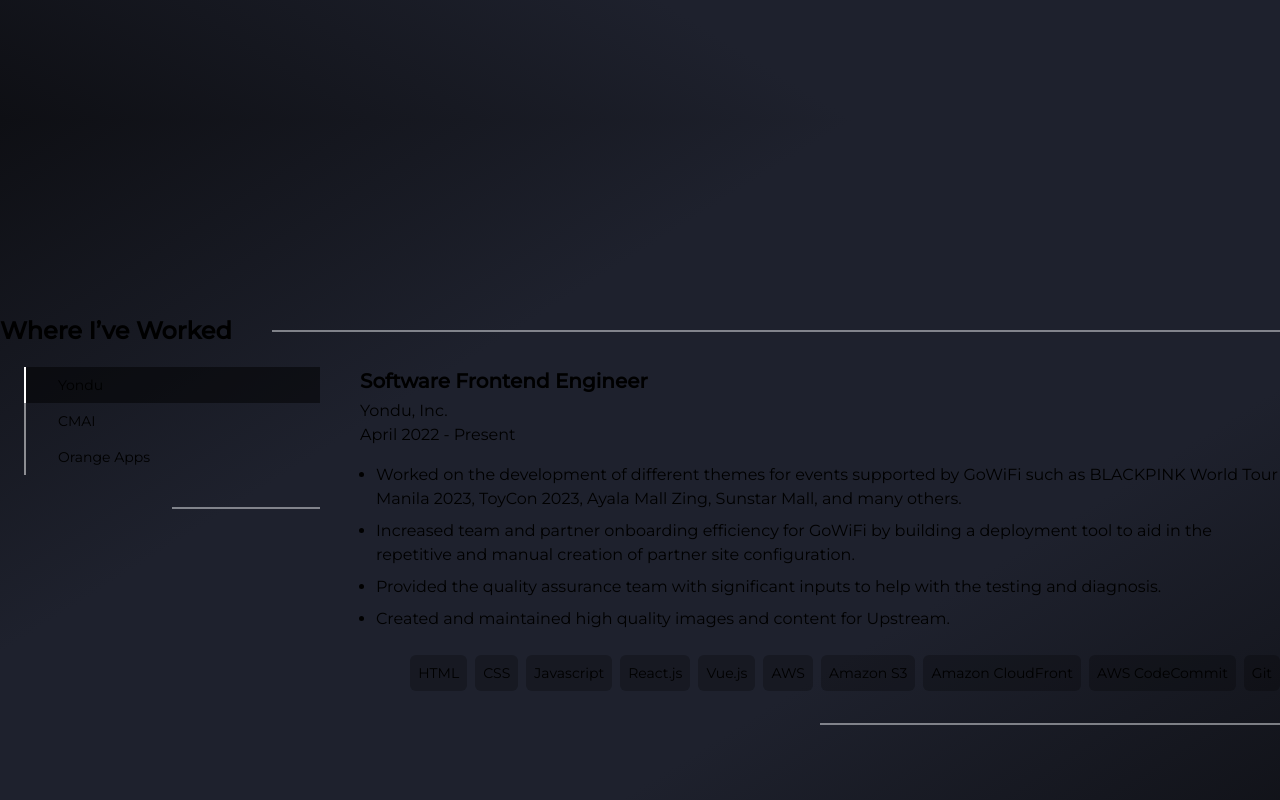
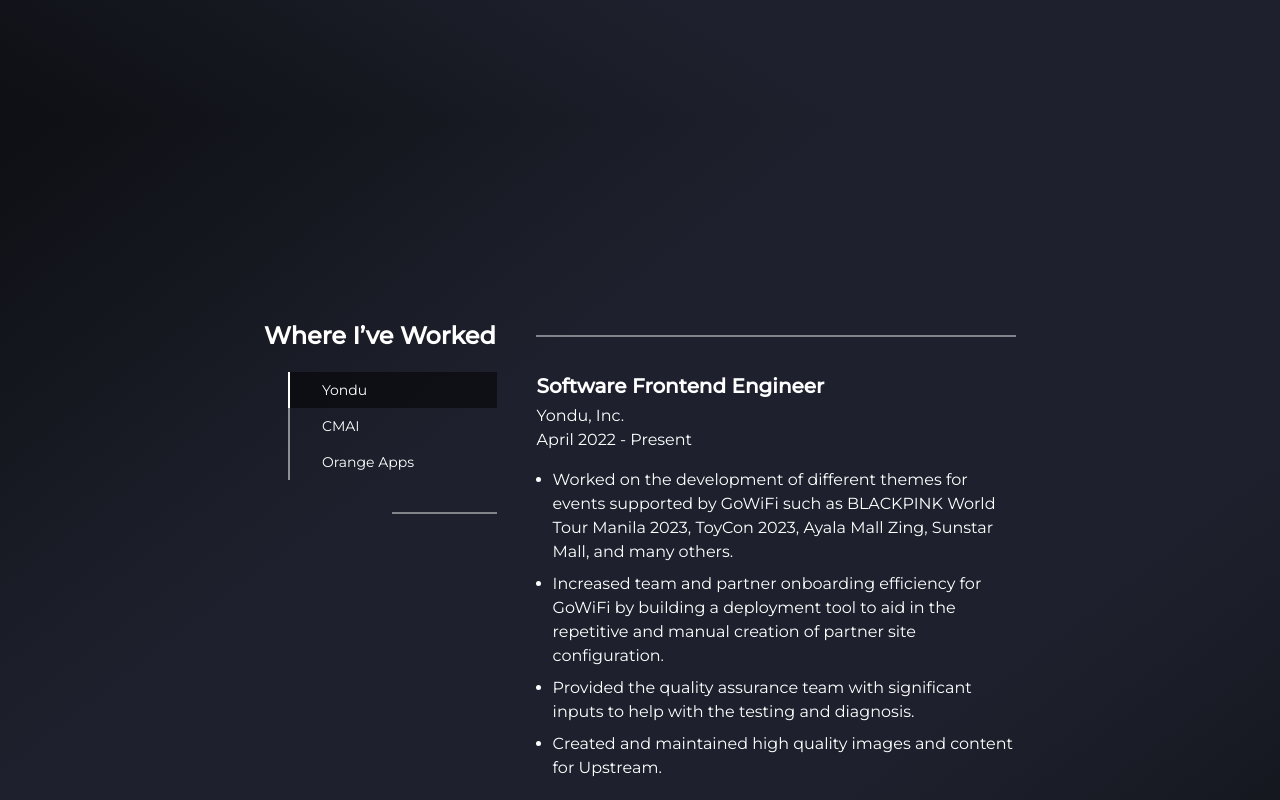
Before and after one commit to Zeaventyyy/My-Portfolio, a React (Create React App) app: page / in a window 1280 px wide. Shown: the part 1480-2280 px from the top of the page. Built offline with nearby package versions, Linux system fonts and the light colour scheme.

Commit message:
Add new css

```diff
--- a/src/landingpage/experience/experience.module.css
+++ b/src/landingpage/experience/experience.module.css
@@ -1,3 +1,15 @@
+.experienceMainContainer {
+  @apply min-h-screen mx-auto;
+}
+
+.experienceContainer {
+  @apply flex flex-col sm:flex-row justify-center items-center px-10 lg:w-[52rem] mx-auto mt-[25vh] mb-[25vh];
+}
+
+.experienceSection {
+  @apply flex flex-col w-full text-white justify-start md:justify-start;
+}
+
 .btn {
   @apply hover:bg-black/25
     hover:border-white
@@ -30,3 +42,7 @@
 .pill {
   @apply p-2 bg-black/25 rounded-md text-sm;
 }
+
+.experience-list {
+  @apply !mb-2;
+}
```
